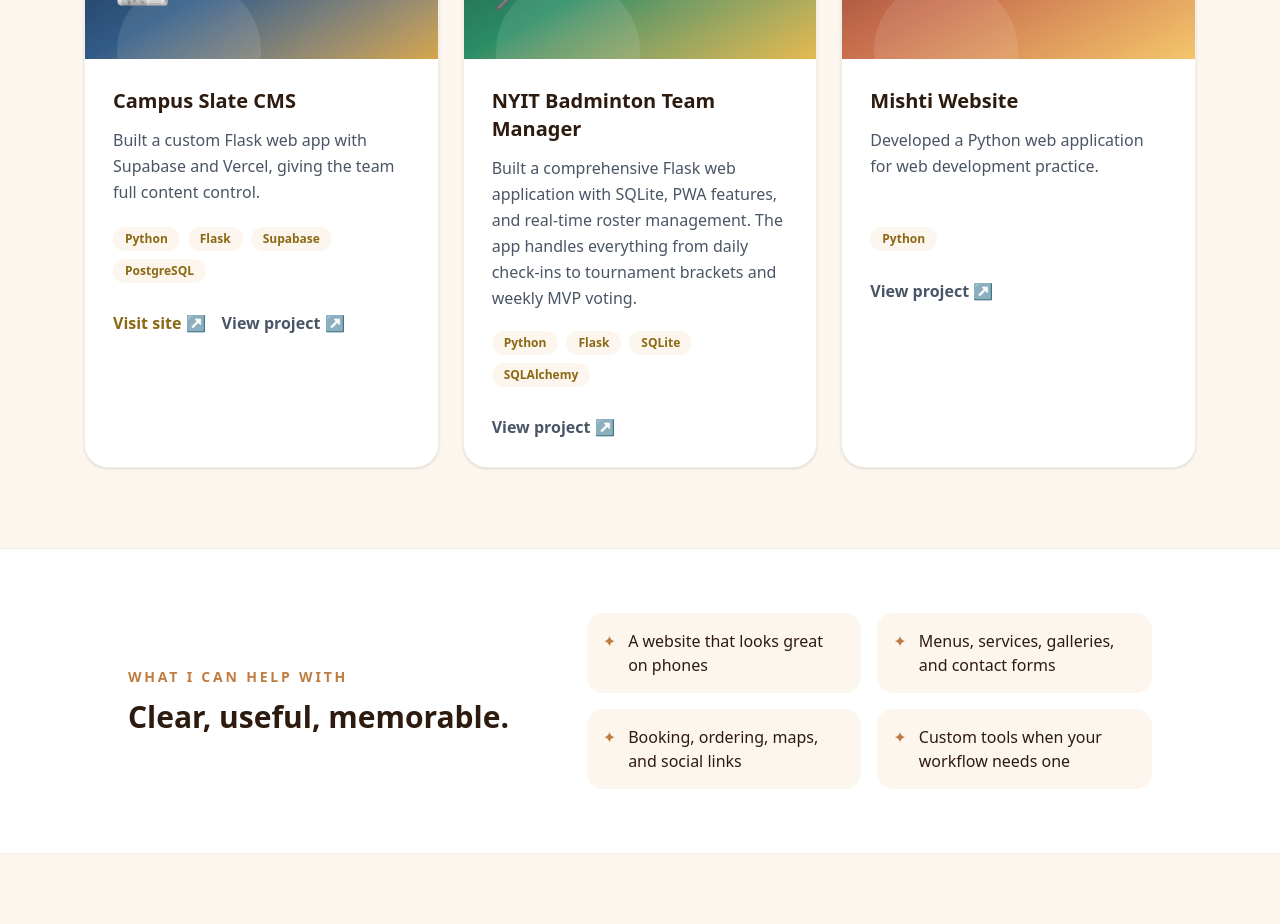
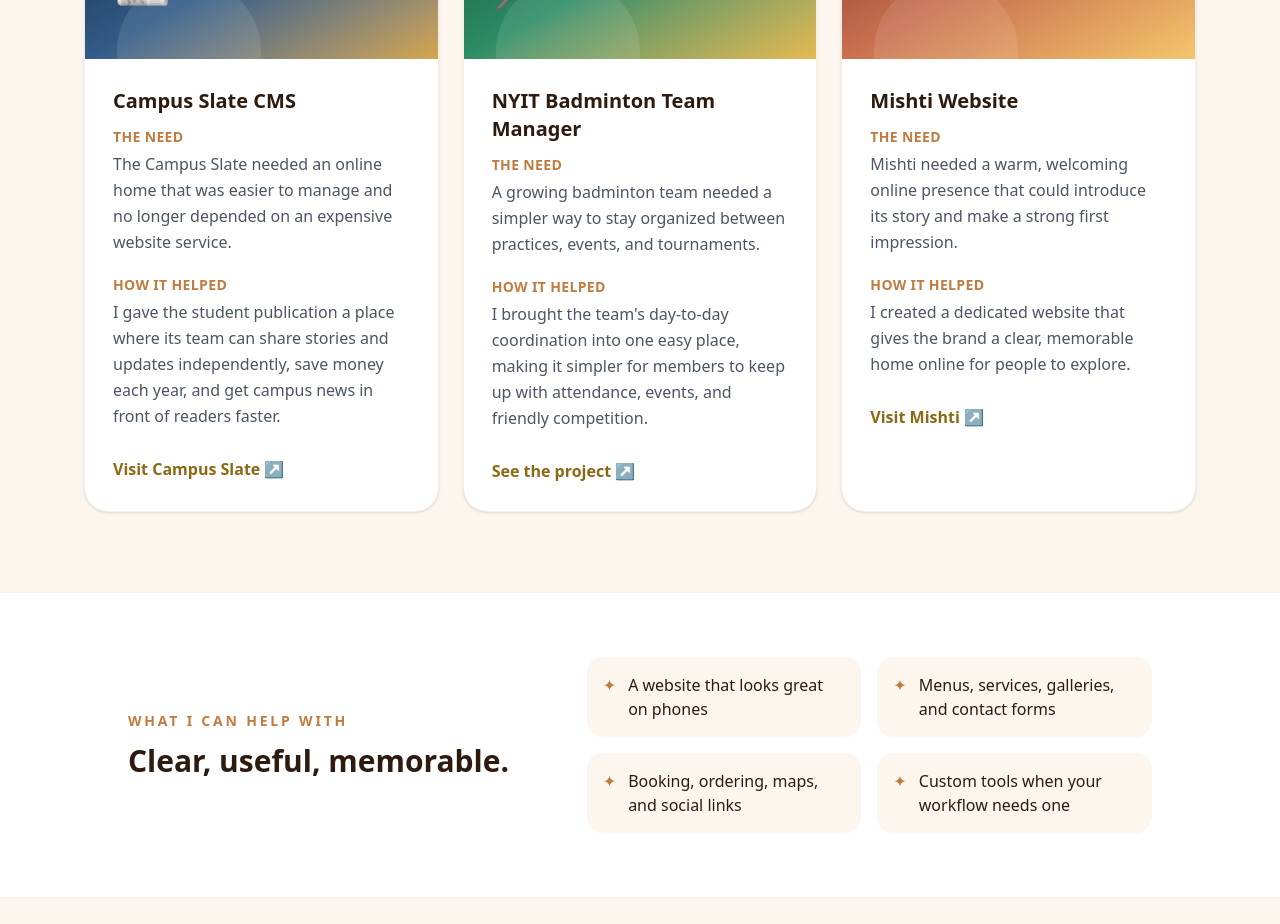
Before and after one commit to Sadia-F/sadia-portfolio, a Next.js app: page /websites in a window 1280 px wide. Shown: the part 900-1824 px from the top of the page. Built offline with nearby package versions, Linux system fonts and the light colour scheme.

Commit message:
Tailor project views for each audience

```diff
--- a/app/components/Projects.tsx
+++ b/app/components/Projects.tsx
@@ -7,20 +7,11 @@ import ProjectImage from "./ProjectImage";
 import TiltCard from "./TiltCard";
 
 const categories = ["All", "Java", "Python"];
-const businessProjectTitles = new Set([
-  "Campus Slate CMS",
-  "NYIT Badminton Team Manager",
-  "mishti-website",
-]);
 
 export default function Projects() {
   const [activeCategory, setActiveCategory] = useState("All");
 
-  const portfolioProjects = projects.filter(
-    (project) => !businessProjectTitles.has(project.title)
-  );
-
-  const filteredProjects = portfolioProjects.filter((project) => {
+  const filteredProjects = projects.filter((project) => {
     if (activeCategory === "All") return true;
     return project.technologies.includes(activeCategory);
   });
--- a/app/data/index.ts
+++ b/app/data/index.ts
@@ -206,7 +206,7 @@ export const projects = [
     technologies: ["Python", "Flask", "Supabase", "PostgreSQL", "Vercel"],
     image: "", // add "/images/projects/campus-slate.png" when available
     github: "https://github.com/Sadia-F/The-Campus-Slate",
-    liveDemo: "https://thesadiaslate.vercel.app", // update with the actual live URL
+    liveDemo: "https://the-campus-slate.vercel.app",
     date: "September 2024 - Present",
     highlights: [
       "Built Flask web app with Supabase and Vercel, replacing Wix to save $200+ annually",
@@ -267,7 +267,7 @@ export const projects = [
     technologies: ["Python"],
     image: "", // add "/images/projects/mishti.png" when available
     github: "https://github.com/Sadia-F/mishti-website",
-    liveDemo: null,
+    liveDemo: "https://mishti-and-mimi-website.vercel.app",
     date: "August 2026",
     highlights: [
       "Python-based web development practice",
--- a/app/websites/page.tsx
+++ b/app/websites/page.tsx
@@ -30,6 +30,27 @@ const projectAccents = {
     icon: "✦",
     label: "Small-business website",
     gradient: "from-[#7e352c] via-[#c9704f] to-[#f3c66c]",
+  },
+} as const;
+
+const businessStories = {
+  "Campus Slate CMS": {
+    problem: "The Campus Slate needed an online home that was easier to manage and no longer depended on an expensive website service.",
+    result: "I gave the student publication a place where its team can share stories and updates independently, save money each year, and get campus news in front of readers faster.",
+    link: "https://the-campus-slate.vercel.app",
+    linkLabel: "Visit Campus Slate",
+  },
+  "NYIT Badminton Team Manager": {
+    problem: "A growing badminton team needed a simpler way to stay organized between practices, events, and tournaments.",
+    result: "I brought the team's day-to-day coordination into one easy place, making it simpler for members to keep up with attendance, events, and friendly competition.",
+    link: "https://github.com/Sadia-F/Badminton-webapp",
+    linkLabel: "See the project",
+  },
+  "mishti-website": {
+    problem: "Mishti needed a warm, welcoming online presence that could introduce its story and make a strong first impression.",
+    result: "I created a dedicated website that gives the brand a clear, memorable home online for people to explore.",
+    link: "https://mishti-and-mimi-website.vercel.app",
+    linkLabel: "Visit Mishti",
   },
 } as const;
 
@@ -88,6 +109,7 @@ export default function WebsitesPage() {
         <div className="grid gap-6 lg:grid-cols-3">
           {featuredProjects.map((project) => {
             const accent = projectAccents[project.title as keyof typeof projectAccents];
+            const story = businessStories[project.title as keyof typeof businessStories];
             return (
               <article key={project.title} className="group overflow-hidden rounded-3xl border border-warm-brown/10 bg-white shadow-sm transition-shadow hover:shadow-xl dark:border-white/10 dark:bg-[#222238]">
                 <div className={`relative min-h-48 overflow-hidden bg-gradient-to-br p-7 text-white ${accent.gradient}`}>
@@ -100,22 +122,13 @@ export default function WebsitesPage() {
                 </div>
                 <div className="p-7">
                   <h3 className="text-xl font-bold">{project.title === "mishti-website" ? "Mishti Website" : project.title}</h3>
-                  <p className="mt-3 min-h-20 leading-relaxed text-gray-600 dark:text-gray-300">{project.solution}</p>
-                  <div className="mt-5 flex flex-wrap gap-2">
-                    {project.technologies.slice(0, 4).map((technology) => (
-                      <span key={technology} className="rounded-full bg-cream px-3 py-1 text-xs font-semibold text-warm-brown dark:bg-deep-slate dark:text-terracotta">
-                        {technology}
-                      </span>
-                    ))}
-                  </div>
-                  <div className="mt-7 flex items-center gap-4">
-                    {project.liveDemo && (
-                      <a href={project.liveDemo} target="_blank" rel="noreferrer" className="font-semibold text-warm-brown hover:text-sunset dark:text-terracotta">
-                        Visit site ↗
-                      </a>
-                    )}
-                    <a href={project.github} target="_blank" rel="noreferrer" className="font-semibold text-gray-600 hover:text-warm-brown dark:text-gray-300 dark:hover:text-terracotta">
-                      View project ↗
+                  <p className="mt-3 text-sm font-bold uppercase tracking-wide text-terracotta">The need</p>
+                  <p className="mt-1 leading-relaxed text-gray-600 dark:text-gray-300">{story.problem}</p>
+                  <p className="mt-5 text-sm font-bold uppercase tracking-wide text-terracotta">How it helped</p>
+                  <p className="mt-1 leading-relaxed text-gray-600 dark:text-gray-300">{story.result}</p>
+                  <div className="mt-7">
+                    <a href={story.link} target="_blank" rel="noreferrer" className="font-semibold text-warm-brown hover:text-sunset dark:text-terracotta">
+                      {story.linkLabel} ↗
                     </a>
                   </div>
                 </div>
```
